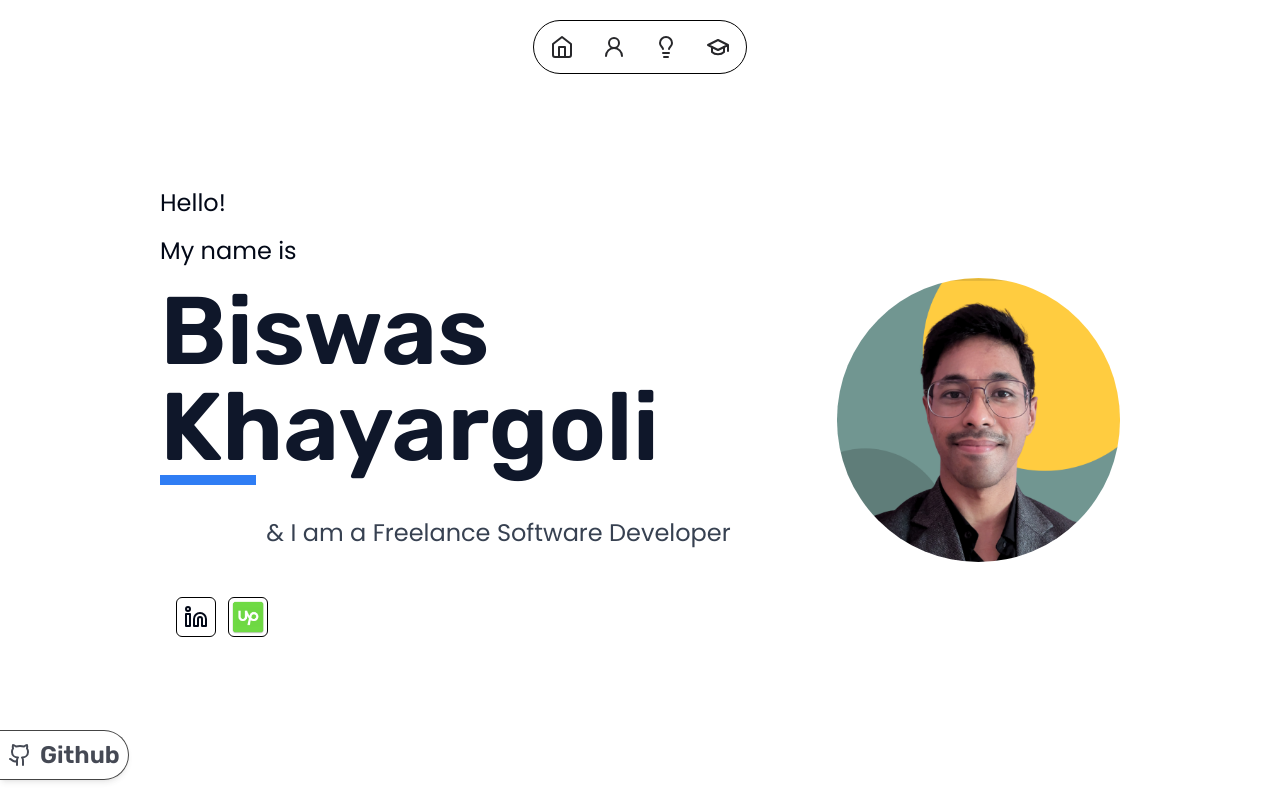
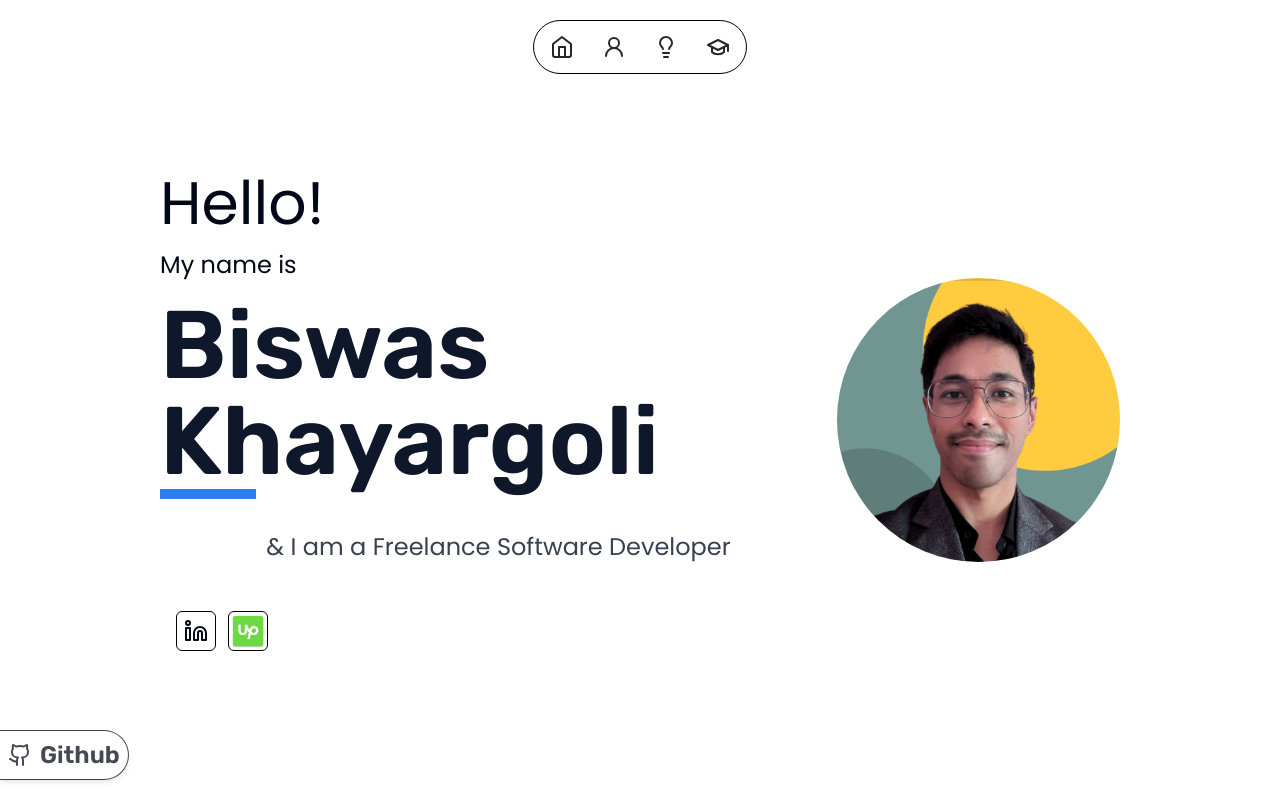
Before and after one commit to khayargoli/portfolio, a Next.js app: page / in a window 1280 px wide. Built offline with nearby package versions, Linux system fonts and the light colour scheme.

Commit message:
Update HeroTexts.tsx

```diff
--- a/src/components/HeroTexts.tsx
+++ b/src/components/HeroTexts.tsx
@@ -6,7 +6,7 @@ const HeroTexts = () => {
 
   return (
     <>
-      <h2 className="font-poppins text-2xl max-sm:text-xl" >Hello!</h2>
+      <h2 className="font-poppins text-6xl max-sm:text-xl  max-sm:text-3xl" >Hello!</h2>
       <h3 className="font-poppins text-2xl max-sm:text-xl" >My name is</h3>
       <h1 className="font-rubik text-8xl name_underline text-primary max-sm:text-6xl " >
        Biswas Khayargoli<br />
```
